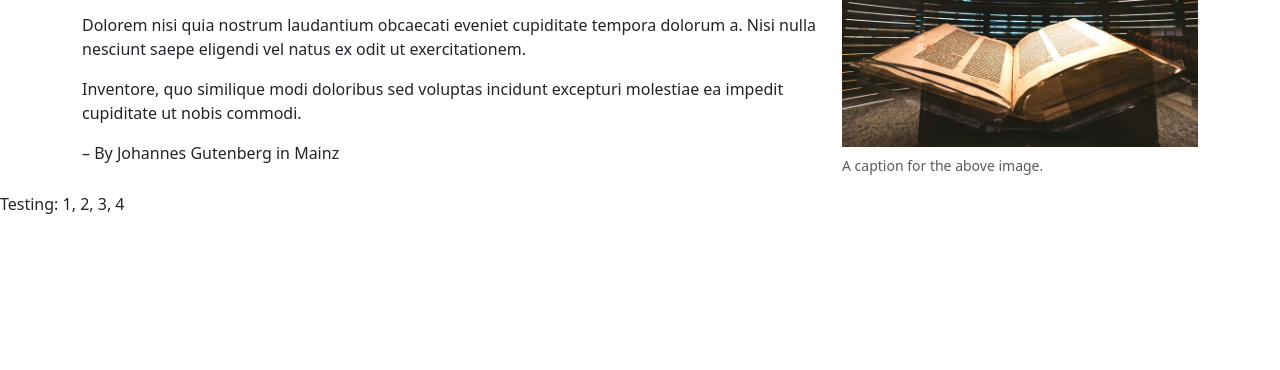
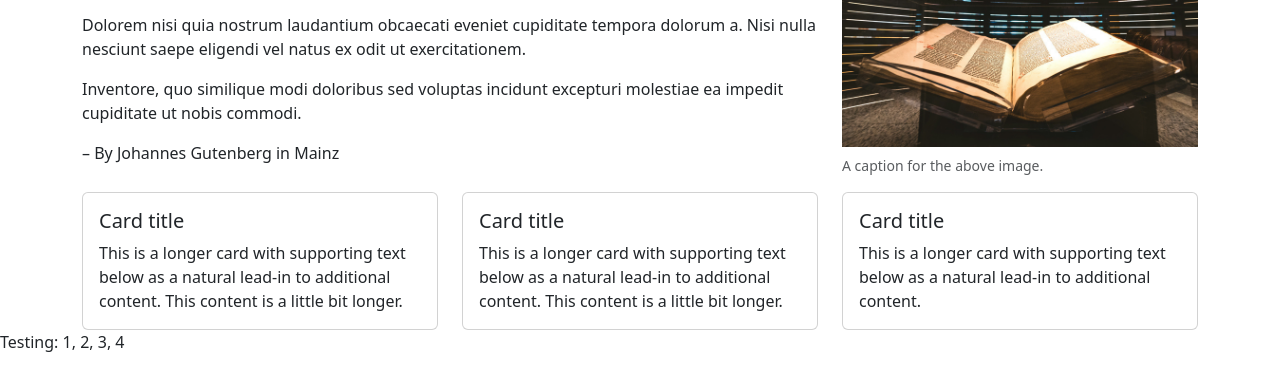
Before and after one commit to lanenoel/lane-bootstrap, a website: page src/index.html in a window 1280 px wide. Shown: the part 509-879 px from the top of the page. Before the commit the page ends 800 px from the top, so only its background shows below. Drawn offline with nearby package versions, Linux system fonts and the light colour scheme; files that its build step writes are made by us from their sources; files whose address does not match are found by name.

Commit message:
finished cards

```diff
--- a/src/index.html
+++ b/src/index.html
@@ -65,6 +65,33 @@
       </div>
     </div>
   </section>
+  <div class="container"><div class="row row-cols-1 row-cols-md-3 g-4">
+    <div class="col">
+      <div class="card">
+        <div class="card-body">
+          <h5 class="card-title">Card title</h5>
+          <p class="card-text">This is a longer card with supporting text below as a natural lead-in to additional content. This content is a little bit longer.</p>
+        </div>
+      </div>
+    </div>
+    <div class="col">
+      <div class="card">
+        <div class="card-body">
+          <h5 class="card-title">Card title</h5>
+          <p class="card-text">This is a longer card with supporting text below as a natural lead-in to additional content. This content is a little bit longer.</p>
+        </div>
+      </div>
+    </div>
+    <div class="col">
+      <div class="card">
+        <div class="card-body">
+          <h5 class="card-title">Card title</h5>
+          <p class="card-text">This is a longer card with supporting text below as a natural lead-in to additional content.</p>
+        </div>
+      </div>
+    </div>
+    </div>
+  </div></div>
   <p>Testing: 1, 2, 3, 4</p>
 
   <!-- Closing scripts here -->
```
Also changed, not shown: docs/index.html (+27 -0 lines).
